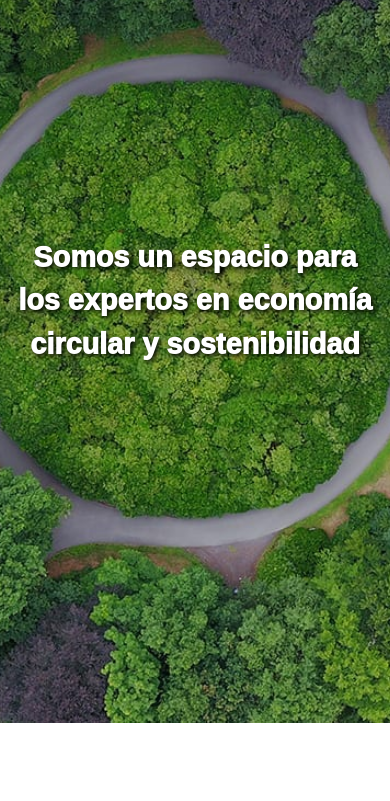
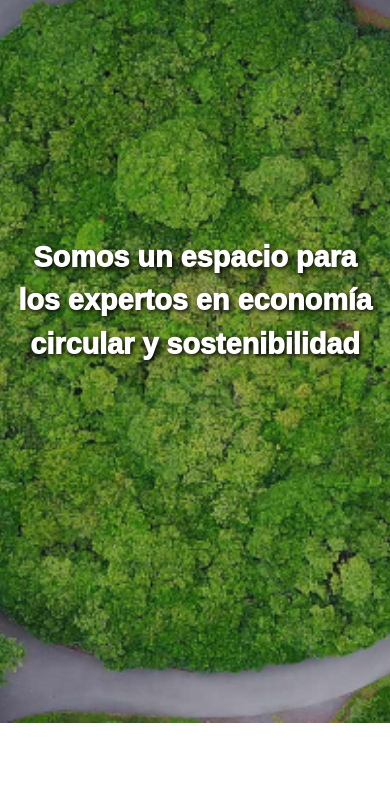
Before and after one commit to RobertoLujan93/Conexion-Circular, a website: page index.html in a window 390 px wide. Shown: the part 121-922 px from the top of the page. Drawn offline with Linux system fonts and the light colour scheme; a web font is replaced by a local one.

Commit message:
arreglando-fuentes-3

```diff
--- a/scss/_estilos.scss
+++ b/scss/_estilos.scss
@@ -79,7 +79,7 @@ nav .navbar-nav li{
     align-items: center;
     // ---Celular--- //
     @media only screen and (min-width: 0px) and (max-width: 767px){
-        background: url(../imagenes/header-mobile.jpeg);
+        background: url(../imagenes/header-mobile.jpg);
         background-repeat: no-repeat;
         background-size: cover;
         background-attachment: fixed;
```
Also changed, not shown: css/estilos.css, imagenes/header-mobile.jpeg (deleted), imagenes/header-mobile.jpg (added), imagenes/header-tablet.jpg.
